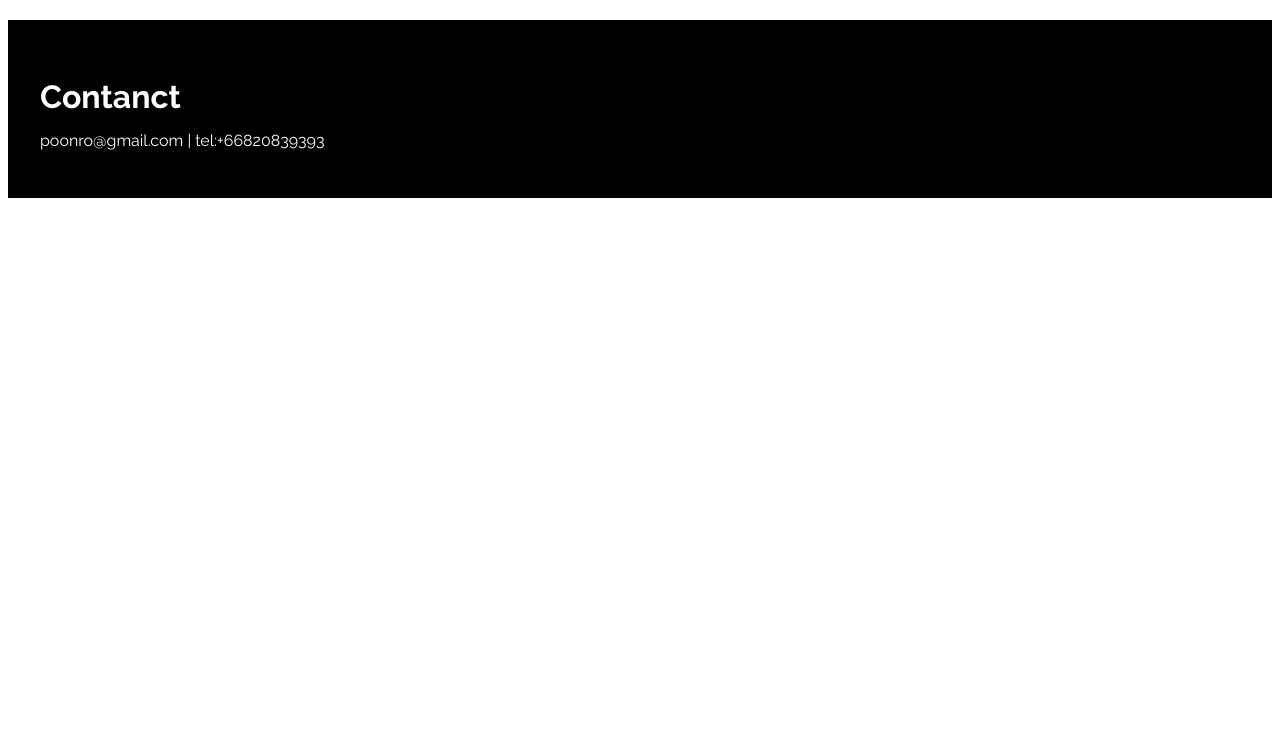
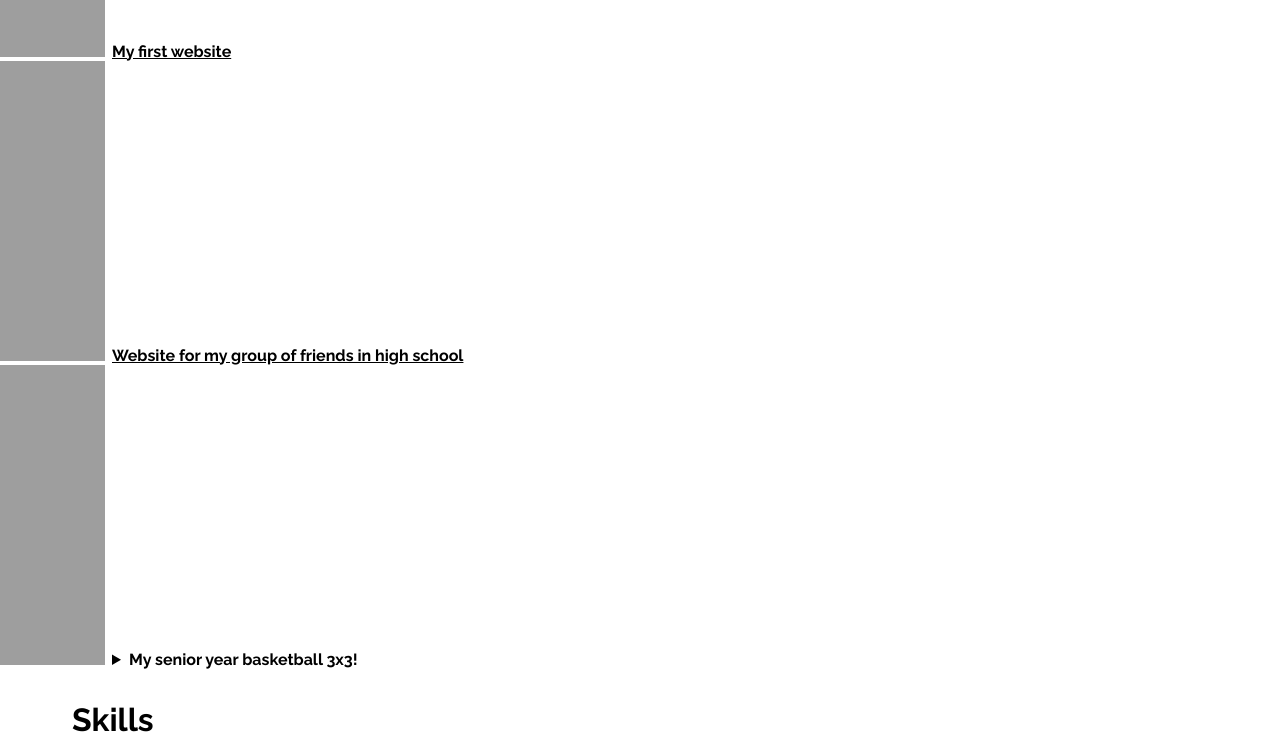
Before and after one commit to WaronLimsakul/Portfolio_Website, a plain HTML site: page portfolio.html in a window 1280 px wide. Shown: the part 813-1556 px from the top of the page. Before the commit the page ends 1019 px from the top, so only its background shows below. Drawn offline with Linux system fonts and the light colour scheme; files whose address does not match are found by name.

Commit message:
add 3x3 list in project (toggle)

```diff
--- a/portfolio.css
+++ b/portfolio.css
@@ -3,6 +3,9 @@
     font-size: 16px;
     color:black;
 }
+html {
+    scroll-behavior: smooth;
+  }
 h1 {
     font-size: 3rem;
     margin-bottom: 1rem;
@@ -55,10 +58,15 @@ header {
 #projects {
     margin: 2rem 4rem;
 }
-#projects-list a {
+#projects-list {
     text-decoration: none;
     font-weight: bold;
     color: black;
+    list-style-image: url(https://s3-us-west-2.amazonaws.com/s.cdpn.io/3/right-arrow.svg);
+}
+.project-image {
+    width: 20rem;
+    height: auto;
 }
 #skills {
     margin: 2rem 4rem;
--- a/portfolio.html
+++ b/portfolio.html
@@ -55,6 +55,14 @@
             <ul id="projects-list">
                 <li><a href="https://waronlimsakul.github.io/WaronLimsakul2.github.io/" target="_blank">My first website</a></li>
                 <li><a href="https://waronlimsakul.github.io/Gayfam/" target="_blank">Website for my group of friends in high school</a></li>
+                <li>
+                    <details>
+                        <summary>
+                            <strong>My senior year basketball 3x3!</strong>
+                        </summary>
+                        <img src="C:\Users\User\Downloads\My picture\S__14704678_0.jpg" alt="Picture of my team in highschool 3x3 event" class="project-image">
+                    </details>
+                </li>
             </ul>
 
         </section>
```
